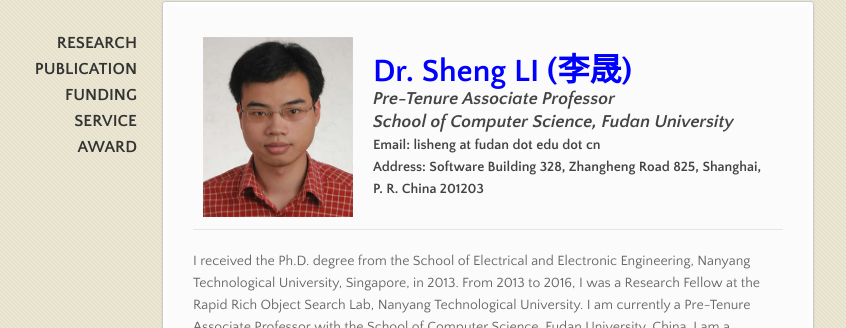
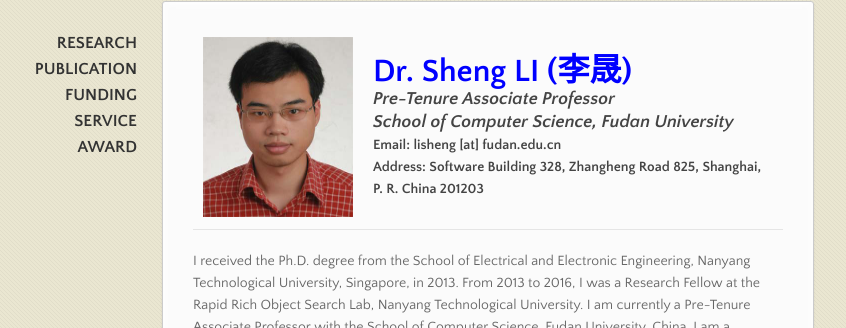
Before and after one commit to blazelisheng/blazelisheng.github.io, a Jekyll site: the page built from index.md, in a window 1280 px wide and 900 px high. Shown: the part 189-517 px from the top of the window, without its empty margins (153-999 px from the left). Built offline with Jekyll 4.4.1, drawn with Linux system fonts in a browser that asks for light colours.

Commit message:
Update index.md

```diff
--- a/index.md
+++ b/index.md
@@ -6,7 +6,7 @@
   <tr>
     <th width="150">
 <img src="/assets/images/Sheng_Li_Photo.png" width="150" height="180" /></th>
-  <th> <font size="6" color="Blue">  Dr. Sheng LI (李晟) </font><br/>  <font size="4.5"> <i>Pre-Tenure Associate Professor</i> <br/><i>School of Computer Science, Fudan University</i></font><br/>Email: lisheng at fudan dot edu dot cn <br/> Address: Software Building 328, Zhangheng Road 825, Shanghai, P. R. China 201203</th>
+  <th> <font size="6" color="Blue">  Dr. Sheng LI (李晟) </font><br/>  <font size="4.5"> <i>Pre-Tenure Associate Professor</i> <br/><i>School of Computer Science, Fudan University</i></font><br/>Email: lisheng [at] fudan.edu.cn <br/> Address: Software Building 328, Zhangheng Road 825, Shanghai, P. R. China 201203</th>
   </tr>
 </table>
 
```
